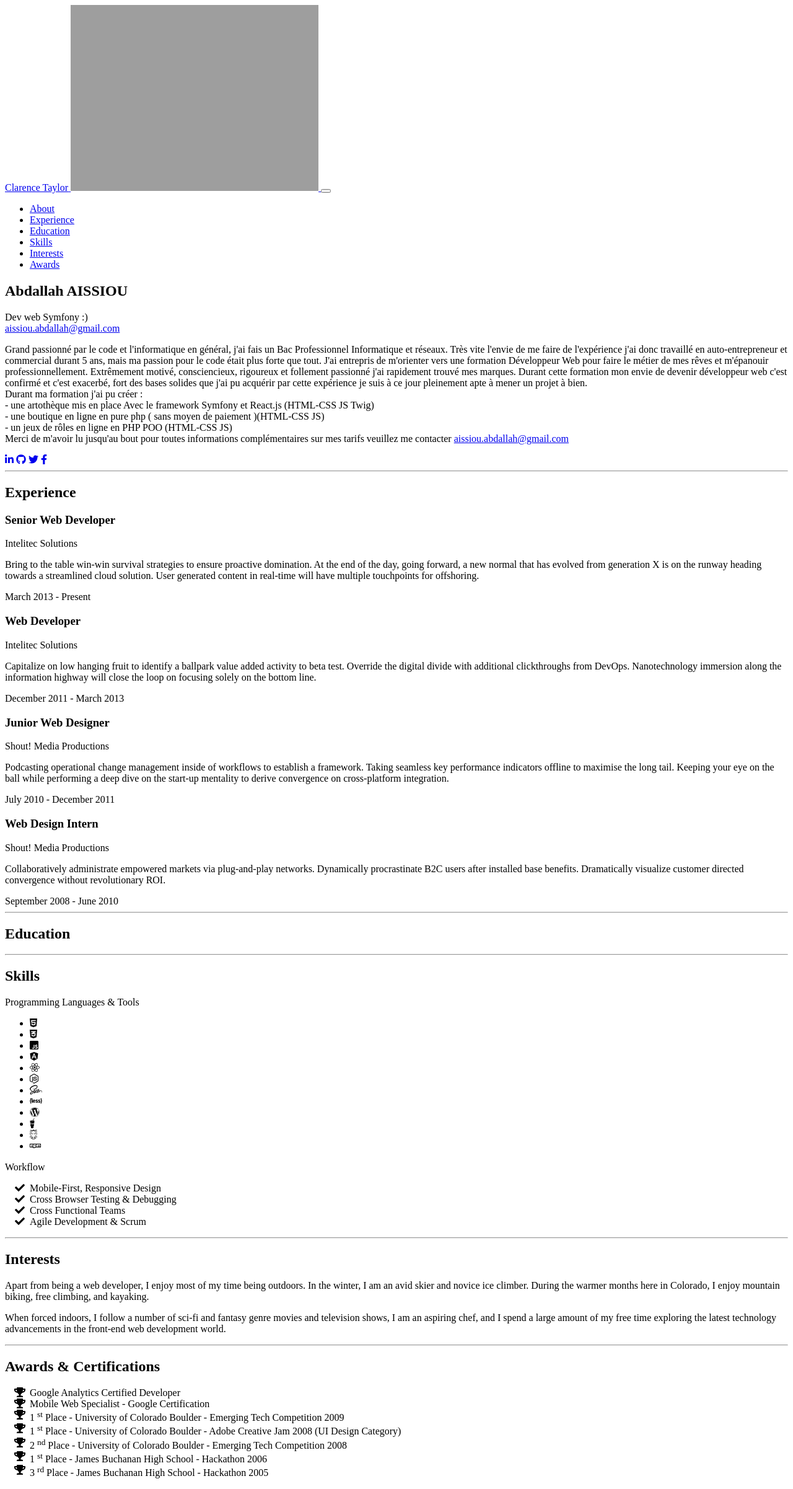
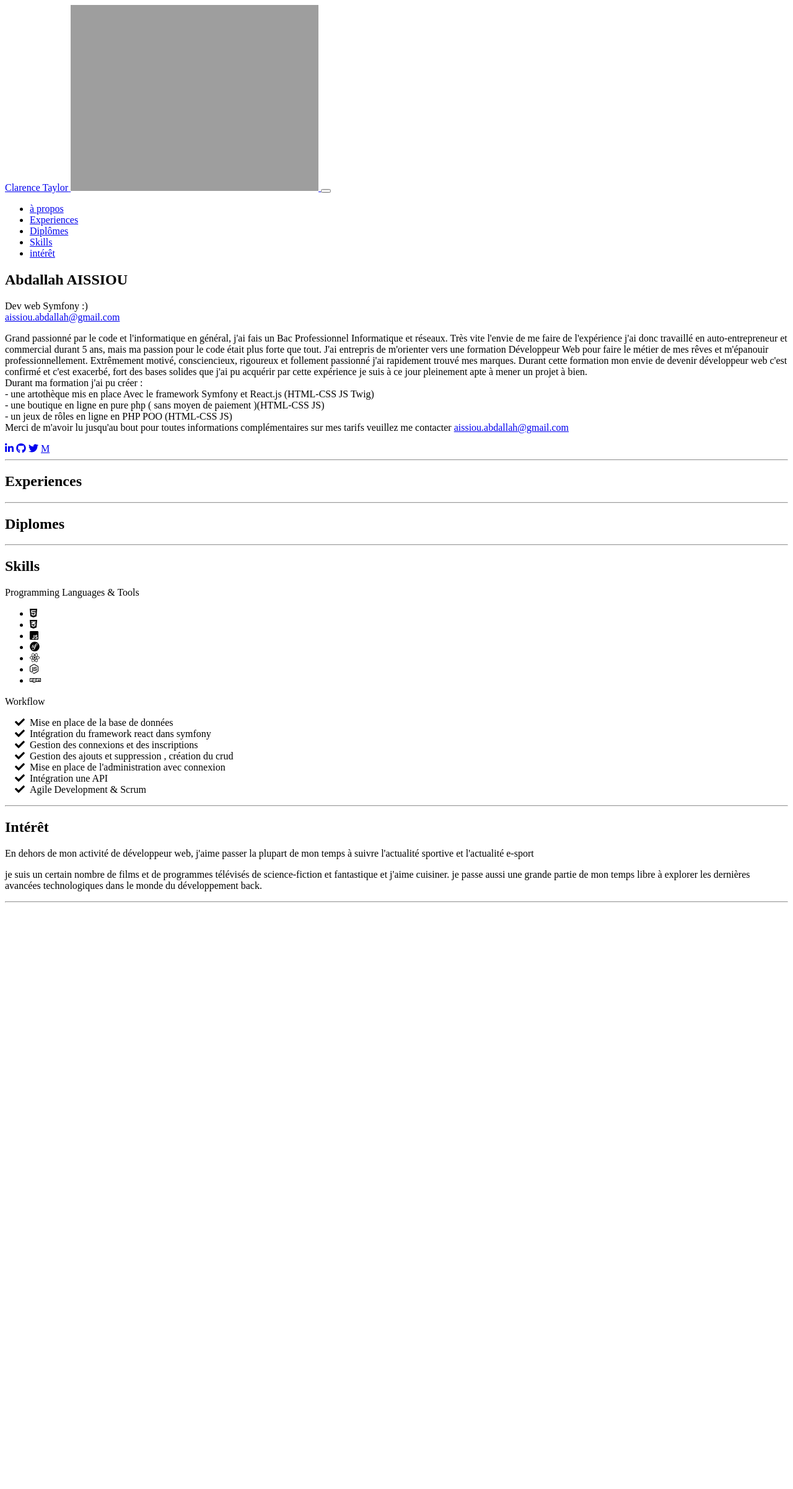
Before and after one commit to AissiouAbdallahDevFs/myPortfolioAA, a Symfony app: template templates/home_page/index.html.twig in a window 1280 px wide. Shown: the whole page at 62% size. After the commit the page ends 1456 px from the top, so only its background shows below. Run offline with Twig, Linux system fonts and the light colour scheme; the template is opened without the code that fills it, so the values that code supplies are empty; some libraries are stand-ins or nearby versions; some web fonts are replaced; grey boxes are pictures that could not be loaded.

Commit message:
AddForInFrontSide
j'ai rendu dynamique le front grâce au Twig

```diff
--- a/src/Controller/HomePageController.php
+++ b/src/Controller/HomePageController.php
@@ -2,6 +2,7 @@
 
 namespace App\Controller;
 
+use App\Repository\ExperienceRepository;
 use App\Repository\FormationRepository;
 use Symfony\Bundle\FrameworkBundle\Controller\AbstractController;
 use Symfony\Component\HttpFoundation\Response;
@@ -10,11 +11,12 @@ use Symfony\Component\Routing\Annotation\Route;
 class HomePageController extends AbstractController
 {
     #[Route('/home', name: 'home_page')]
-    public function home(FormationRepository $formationRepository): Response
+    public function home(FormationRepository $formationRepository , ExperienceRepository $experienceRepository): Response
     {
         return $this->render('home_page/index.html.twig', [
             'controller_name' => 'HomePageController',
             'formations' => $formationRepository->findAll(),
+            'experiences' => $experienceRepository->findAll(),
         ]);
     }
 }
--- /dev/null
+++ b/templates/experience/_delete_form.html.twig
@@ -0,0 +1,4 @@
+<form method="post" action="{{ path('experience_delete', {'id': experience.id}) }}" onsubmit="return confirm('Are you sure you want to delete this item?');">
+    <input type="hidden" name="_token" value="{{ csrf_token('delete' ~ experience.id) }}">
+    <button class="btn">Delete</button>
+</form>
--- /dev/null
+++ b/templates/experience/_form.html.twig
@@ -0,0 +1,4 @@
+{{ form_start(form) }}
+    {{ form_widget(form) }}
+    <button class="btn">{{ button_label|default('Save') }}</button>
+{{ form_end(form) }}
--- a/templates/home_page/index.html.twig
+++ b/templates/home_page/index.html.twig
@@ -17,12 +17,11 @@
                 class="navbar-toggler-icon"></span></button>
         <div class="collapse navbar-collapse" id="navbarSupportedContent">
             <ul class="navbar-nav">
-                <li class="nav-item"><a class="nav-link js-scroll-trigger" href="#about">About</a></li>
-                <li class="nav-item"><a class="nav-link js-scroll-trigger" href="#experience">Experience</a></li>
-                <li class="nav-item"><a class="nav-link js-scroll-trigger" href="#education">Education</a></li>
+                <li class="nav-item"><a class="nav-link js-scroll-trigger" href="#about">à propos</a></li>
+                <li class="nav-item"><a class="nav-link js-scroll-trigger" href="#experience">Experiences</a></li>
+                <li class="nav-item"><a class="nav-link js-scroll-trigger" href="#education">Diplômes</a></li>
                 <li class="nav-item"><a class="nav-link js-scroll-trigger" href="#skills">Skills</a></li>
-                <li class="nav-item"><a class="nav-link js-scroll-trigger" href="#interests">Interests</a></li>
-                <li class="nav-item"><a class="nav-link js-scroll-trigger" href="#awards">Awards</a></li>
+                <li class="nav-item"><a class="nav-link js-scroll-trigger" href="#interests">intérêt</a></li>
             </ul>
         </div>
     </nav>
@@ -39,20 +38,29 @@
                     Dev web Symfony :) <br>
                     <a href="mailto:name@email.com">aissiou.abdallah@gmail.com</a>
                 </div>
-                <p class="lead mb-5">Grand passionné par le code et l'informatique en général, j'ai fais un Bac Professionnel Informatique et réseaux.
-                    Très vite l'envie de me faire de l'expérience j'ai donc travaillé en auto-entrepreneur et commercial durant 5 ans, mais ma passion pour le code était plus forte que tout.
-                    J'ai entrepris de m'orienter vers une formation Développeur Web pour faire le métier de mes rêves et m'épanouir professionnellement.
-                    Extrêmement motivé, consciencieux, rigoureux et follement passionné j'ai rapidement trouvé mes marques. Durant cette formation mon envie de devenir développeur web c'est confirmé et c'est exacerbé, fort des bases solides que j'ai pu acquérir par cette expérience je suis à ce jour pleinement apte à mener un projet à bien. <br>
+                <p class="lead mb-5">Grand passionné par le code et l'informatique en général, j'ai fais un Bac
+                    Professionnel Informatique et réseaux.
+                    Très vite l'envie de me faire de l'expérience j'ai donc travaillé en auto-entrepreneur et commercial
+                    durant 5 ans, mais ma passion pour le code était plus forte que tout.
+                    J'ai entrepris de m'orienter vers une formation Développeur Web pour faire le métier de mes rêves et
+                    m'épanouir professionnellement.
+                    Extrêmement motivé, consciencieux, rigoureux et follement passionné j'ai rapidement trouvé mes
+                    marques. Durant cette formation mon envie de devenir développeur web c'est confirmé et c'est
+                    exacerbé, fort des bases solides que j'ai pu acquérir par cette expérience je suis à ce jour
+                    pleinement apte à mener un projet à bien. <br>
                     Durant ma formation j'ai pu créer : <br>
-                    - une artothèque mis en place Avec le framework  Symfony et React.js  (HTML-CSS JS  Twig) <br>
-                    - une boutique en ligne en pure php ( sans moyen de paiement  )(HTML-CSS JS) <br>
+                    - une artothèque mis en place Avec le framework Symfony et React.js (HTML-CSS JS Twig) <br>
+                    - une boutique en ligne en pure php ( sans moyen de paiement )(HTML-CSS JS) <br>
                     - un jeux de rôles en ligne en PHP POO (HTML-CSS JS) <br>
-                    Merci de m'avoir lu jusqu'au bout pour toutes informations complémentaires sur mes tarifs veuillez me contacter <a href="mailto:name@email.com">aissiou.abdallah@gmail.com</a></p>
+                    Merci de m'avoir lu jusqu'au bout pour toutes informations complémentaires sur mes tarifs veuillez
+                    me contacter <a href="mailto:name@email.com">aissiou.abdallah@gmail.com</a></p>
                 <div class="social-icons">
-                    <a class="social-icon" href="#"><i class="fab fa-linkedin-in"></i></a>
-                    <a class="social-icon" href="#"><i class="fab fa-github"></i></a>
-                    <a class="social-icon" href="#"><i class="fab fa-twitter"></i></a>
-                    <a class="social-icon" href="#"><i class="fab fa-facebook-f"></i></a>
+                    <a class="social-icon" href="https://www.linkedin.com/in/abdallah-aissiou-b93526138/"><i
+                            class="fab fa-linkedin-in"></i></a>
+                    <a class="social-icon" href="https://github.com/AissiouAbdallahDevFs"><i
+                            class="fab fa-github"></i></a>
+                    <a class="social-icon" href="https://twitter.com/AbdallahAissiou"><i class="fab fa-twitter"></i></a>
+                    <a class="social-icon" href="https://www.malt.fr/profile/adhcreation1">M</a>
                 </div>
             </div>
         </section>
@@ -60,64 +68,34 @@
         <!-- Experience-->
         <section class="resume-section" id="experience">
             <div class="resume-section-content">
-                <h2 class="mb-5">Experience</h2>
+                <h2 class="mb-5">Experiences</h2>
+                {% for Experience in experiences %}
                 <div class="d-flex flex-column flex-md-row justify-content-between mb-5">
                     <div class="flex-grow-1">
-                        <h3 class="mb-0">Senior Web Developer</h3>
-                        <div class="subheading mb-3">Intelitec Solutions</div>
-                        <p>Bring to the table win-win survival strategies to ensure proactive domination. At the end of
-                            the day, going forward, a new normal that has evolved from generation X is on the runway
-                            heading towards a streamlined cloud solution. User generated content in real-time will have
-                            multiple touchpoints for offshoring.</p>
+                        <h3 class="mb-0">{{ Experience.Entreprise }}</h3>
+                        <div class="subheading mb-3">{{ Experience.Poste }}</div>
+                        <p>
+                            {{ Experience.Description }}
+                        </p>
                     </div>
-                    <div class="flex-shrink-0"><span class="text-primary">March 2013 - Present</span></div>
+                    <div class="flex-shrink-0"><span
+                            class="text-primary">{{ Experience.Date ? Experience.Date|date('Y-m-d') : '' }}</span></div>
                 </div>
-                <div class="d-flex flex-column flex-md-row justify-content-between mb-5">
-                    <div class="flex-grow-1">
-                        <h3 class="mb-0">Web Developer</h3>
-                        <div class="subheading mb-3">Intelitec Solutions</div>
-                        <p>Capitalize on low hanging fruit to identify a ballpark value added activity to beta test.
-                            Override the digital divide with additional clickthroughs from DevOps. Nanotechnology
-                            immersion along the information highway will close the loop on focusing solely on the bottom
-                            line.</p>
-                    </div>
-                    <div class="flex-shrink-0"><span class="text-primary">December 2011 - March 2013</span></div>
-                </div>
-                <div class="d-flex flex-column flex-md-row justify-content-between mb-5">
-                    <div class="flex-grow-1">
-                        <h3 class="mb-0">Junior Web Designer</h3>
-                        <div class="subheading mb-3">Shout! Media Productions</div>
-                        <p>Podcasting operational change management inside of workflows to establish a framework. Taking
-                            seamless key performance indicators offline to maximise the long tail. Keeping your eye on
-                            the ball while performing a deep dive on the start-up mentality to derive convergence on
-                            cross-platform integration.</p>
-                    </div>
-                    <div class="flex-shrink-0"><span class="text-primary">July 2010 - December 2011</span></div>
-                </div>
-                <div class="d-flex flex-column flex-md-row justify-content-between">
-                    <div class="flex-grow-1">
-                        <h3 class="mb-0">Web Design Intern</h3>
-                        <div class="subheading mb-3">Shout! Media Productions</div>
-                        <p>Collaboratively administrate empowered markets via plug-and-play networks. Dynamically
-                            procrastinate B2C users after installed base benefits. Dramatically visualize customer
-                            directed convergence without revolutionary ROI.</p>
-                    </div>
-                    <div class="flex-shrink-0"><span class="text-primary">September 2008 - June 2010</span></div>
-                </div>
-            </div>
+                {% endfor %}
     </section>
     <hr class="m-0" />
     <!-- Education-->
     <section class="resume-section" id="education">
         <div class="resume-section-content">
-                <h2 class="mb-5">Education</h2>
+            <h2 class="mb-5">Diplomes</h2>
             {% for formation in formations %}
             <div class="d-flex flex-column flex-md-row justify-content-between mb-5">
                 <div class="flex-grow-1">
                     <h3 class="mb-0">{{ formation.Ecole }}</h3>
                     <div class="subheading mb-3">{{ formation.Diplome }}</div>
                 </div>
-                    <div class="flex-shrink-0"><span class="text-primary">{{ formation.Date ? formation.Date|date('Y-m-d') : '' }}</span></div>
+                <div class="flex-shrink-0"><span
+                        class="text-primary">{{ formation.Date ? formation.Date|date('Y-m-d') : '' }}</span></div>
             </div>
             {% endfor %}
             <hr class="m-0" />
@@ -130,29 +108,36 @@
                         <li class="list-inline-item"><i class="fab fa-html5"></i></li>
                         <li class="list-inline-item"><i class="fab fa-css3-alt"></i></li>
                         <li class="list-inline-item"><i class="fab fa-js-square"></i></li>
-                    <li class="list-inline-item"><i class="fab fa-angular"></i></li>
+                        <li class="list-inline-item"><i class="fab fa-symfony"></i></li>
                         <li class="list-inline-item"><i class="fab fa-react"></i></li>
                         <li class="list-inline-item"><i class="fab fa-node-js"></i></li>
-                    <li class="list-inline-item"><i class="fab fa-sass"></i></li>
-                    <li class="list-inline-item"><i class="fab fa-less"></i></li>
-                    <li class="list-inline-item"><i class="fab fa-wordpress"></i></li>
-                    <li class="list-inline-item"><i class="fab fa-gulp"></i></li>
-                    <li class="list-inline-item"><i class="fab fa-grunt"></i></li>
                         <li class="list-inline-item"><i class="fab fa-npm"></i></li>
                     </ul>
                     <div class="subheading mb-3">Workflow</div>
                     <ul class="fa-ul mb-0">
                         <li>
                             <span class="fa-li"><i class="fas fa-check"></i></span>
-                        Mobile-First, Responsive Design
+                            Mise en place de la base de données
                         </li>
                         <li>
                             <span class="fa-li"><i class="fas fa-check"></i></span>
-                        Cross Browser Testing & Debugging
+                            Intégration du framework react dans symfony
                         </li>
                         <li>
                             <span class="fa-li"><i class="fas fa-check"></i></span>
-                        Cross Functional Teams
+                            Gestion des connexions et des inscriptions
+                        </li>
+                        <li>
+                            <span class="fa-li"><i class="fas fa-check"></i></span>
+                            Gestion des ajouts et suppression , création du crud
+                        </li>
+                        <li>
+                            <span class="fa-li"><i class="fas fa-check"></i></span>
+                            Mise en place de l'administration avec connexion
+                        </li>
+                        <li>
+                            <span class="fa-li"><i class="fas fa-check"></i></span>
+                            Intégration une API
                         </li>
                         <li>
                             <span class="fa-li"><i class="fas fa-check"></i></span>
@@ -165,63 +150,14 @@
             <!-- Interests-->
             <section class="resume-section" id="interests">
                 <div class="resume-section-content">
-                <h2 class="mb-5">Interests</h2>
-                <p>Apart from being a web developer, I enjoy most of my time being outdoors. In the winter, I am an avid
-                    skier and novice ice climber. During the warmer months here in Colorado, I enjoy mountain biking,
-                    free climbing, and kayaking.</p>
-                <p class="mb-0">When forced indoors, I follow a number of sci-fi and fantasy genre movies and television
-                    shows, I am an aspiring chef, and I spend a large amount of my free time exploring the latest
-                    technology advancements in the front-end web development world.</p>
+                    <h2 class="mb-5">Intérêt</h2>
+                    <p>En dehors de mon activité de développeur web, j'aime passer la plupart de mon temps à suivre l'actualité sportive et l'actualité e-sport </p>
+                    <p class="mb-0">je suis un certain nombre de films et de programmes télévisés de science-fiction et fantastique et j'aime cuisiner.
+                       je passe aussi une grande partie de mon temps libre à explorer les dernières avancées technologiques dans le monde du développement back.
+                    </p>
                 </div>
             </section>
             <hr class="m-0" />
-        <!-- Awards-->
-        <section class="resume-section" id="awards">
-            <div class="resume-section-content">
-                <h2 class="mb-5">Awards & Certifications</h2>
-                <ul class="fa-ul mb-0">
-                    <li>
-                        <span class="fa-li"><i class="fas fa-trophy text-warning"></i></span>
-                        Google Analytics Certified Developer
-                    </li>
-                    <li>
-                        <span class="fa-li"><i class="fas fa-trophy text-warning"></i></span>
-                        Mobile Web Specialist - Google Certification
-                    </li>
-                    <li>
-                        <span class="fa-li"><i class="fas fa-trophy text-warning"></i></span>
-                        1
-                        <sup>st</sup>
-                        Place - University of Colorado Boulder - Emerging Tech Competition 2009
-                    </li>
-                    <li>
-                        <span class="fa-li"><i class="fas fa-trophy text-warning"></i></span>
-                        1
-                        <sup>st</sup>
-                        Place - University of Colorado Boulder - Adobe Creative Jam 2008 (UI Design Category)
-                    </li>
-                    <li>
-                        <span class="fa-li"><i class="fas fa-trophy text-warning"></i></span>
-                        2
-                        <sup>nd</sup>
-                        Place - University of Colorado Boulder - Emerging Tech Competition 2008
-                    </li>
-                    <li>
-                        <span class="fa-li"><i class="fas fa-trophy text-warning"></i></span>
-                        1
-                        <sup>st</sup>
-                        Place - James Buchanan High School - Hackathon 2006
-                    </li>
-                    <li>
-                        <span class="fa-li"><i class="fas fa-trophy text-warning"></i></span>
-                        3
-                        <sup>rd</sup>
-                        Place - James Buchanan High School - Hackathon 2005
-                    </li>
-                </ul>
-            </div>
-        </section>
-    </div>
         <!-- Bootstrap core JS-->
         <script src="https://code.jquery.com/jquery-3.5.1.min.js"></script>
         <script src="https://cdn.jsdelivr.net/npm/bootstrap@4.6.0/dist/js/bootstrap.bundle.min.js"></script>
```
Also changed, not shown: src/Controller/ExperienceController.php (added, +82 -0 lines), src/Form/ExperienceType.php (added, +28 -0 lines), templates/experience/edit.html.twig (added, +13 -0 lines), templates/experience/index.html.twig (added, +41 -0 lines), templates/experience/new.html.twig (added, +11 -0 lines), templates/experience/show.html.twig (added, +38 -0 lines). Lines whose indentation alone changed are shown as unchanged.
